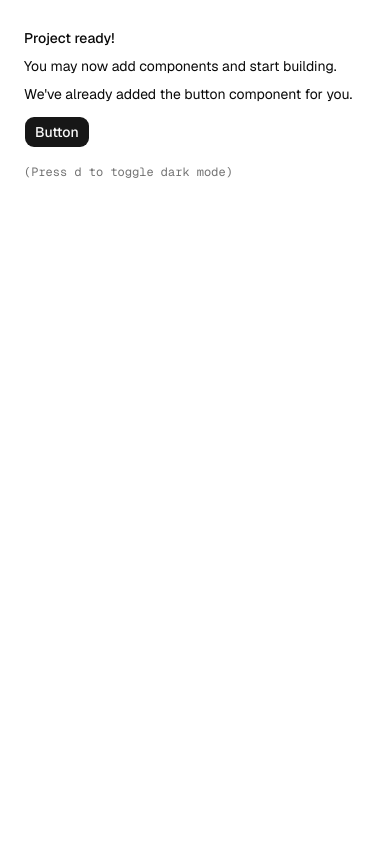
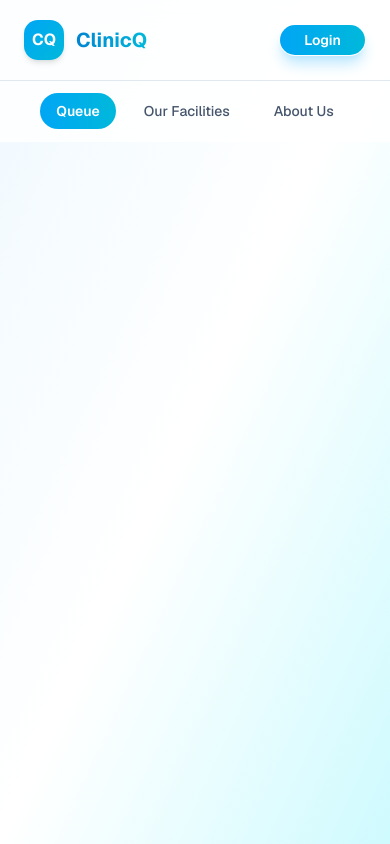
Before and after one commit to HimashaNethmini/clinic-queue-frontend, a Next.js app: page / in a window 390 px wide. Shown: the top 844 px of the page. Built offline with nearby package versions, Linux system fonts and the light colour scheme.

Commit message:
feat(navbar):add responsive navbar

```diff
--- a/app/layout.tsx
+++ b/app/layout.tsx
@@ -3,6 +3,7 @@ import { Geist, Geist_Mono } from "next/font/google"
 import "./globals.css"
 import { ThemeProvider } from "@/components/theme-provider"
 import { cn } from "@/lib/utils";
+import Navbar from "@/components/Navbar";
 
 const fontSans = Geist({
   subsets: ["latin"],
@@ -26,7 +27,10 @@ export default function RootLayout({
       className={cn("antialiased", fontMono.variable, "font-sans", fontSans.variable)}
     >
       <body>
-        <ThemeProvider>{children}</ThemeProvider>
+        <ThemeProvider>
+          <Navbar />
+          {children}
+          </ThemeProvider>
       </body>
     </html>
   )
--- /dev/null
+++ b/components/Navbar.tsx
@@ -0,0 +1,67 @@
+import { Button } from "@/components/ui/button";
+
+const Navbar = () => {
+  return (
+    <main className="min-h-screen bg-gradient-to-br from-sky-50 via-white to-cyan-100 text-slate-900">
+      <header className="sticky top-0 z-20 border-b border-white/40 bg-white/80 backdrop-blur-xl">
+        <div className="mx-auto flex h-20 max-w-7xl items-center justify-between px-6 lg:px-10">
+          {/* Website Name - Left */}
+          <div className="flex items-center gap-3">
+            <div className="flex h-10 w-10 items-center justify-center rounded-xl bg-gradient-to-br from-sky-500 to-cyan-500 text-white font-bold shadow-md">
+              CQ
+            </div>
+            <h1 className="bg-gradient-to-r from-sky-600 to-cyan-500 bg-clip-text text-xl font-bold text-transparent md:text-2xl">
+              ClinicQ
+            </h1>
+          </div>
+
+          {/* Navigation */}
+          <nav className="hidden items-center gap-2 rounded-full border border-slate-200 bg-white/70 px-2 py-2 shadow-sm md:flex">
+            <a
+              href="#"
+              className="rounded-full bg-gradient-to-r from-sky-500 to-cyan-500 px-5 py-2 text-sm font-semibold text-white shadow"
+            >
+              Queue
+            </a>
+            <a
+              href="#"
+              className="rounded-full px-5 py-2 text-sm font-medium text-slate-600 transition hover:bg-sky-50 hover:text-sky-700"
+            >
+              Our Facilities
+            </a>
+            <a
+              href="#"
+              className="rounded-full px-5 py-2 text-sm font-medium text-slate-600 transition hover:bg-cyan-50 hover:text-cyan-700"
+            >
+              About Us
+            </a>
+          </nav>
+
+          {/* Login Button - Right */}
+          <div>
+            <Button className="rounded-full bg-gradient-to-r from-sky-500 to-cyan-500 px-6 py-2 text-sm font-semibold text-white shadow-lg shadow-sky-200 transition-all hover:scale-105 hover:shadow-sky-300">
+              Login
+            </Button>
+          </div>
+        </div>
+
+        {/* Mobile Navigation */}
+        <nav className="flex items-center justify-center gap-3 border-t border-slate-200 px-4 py-3 md:hidden">
+          <a
+            href="#"
+            className="rounded-full bg-gradient-to-r from-sky-500 to-cyan-500 px-4 py-2 text-sm font-semibold text-white"
+          >
+            Queue
+          </a>
+          <a className="rounded-full px-4 py-2 text-sm font-medium text-slate-600">
+            Our Facilities
+          </a>
+          <a className="rounded-full px-4 py-2 text-sm font-medium text-slate-600">
+            About Us
+          </a>
+        </nav>
+      </header>
+    </main>
+  );
+}
+export default Navbar
```
